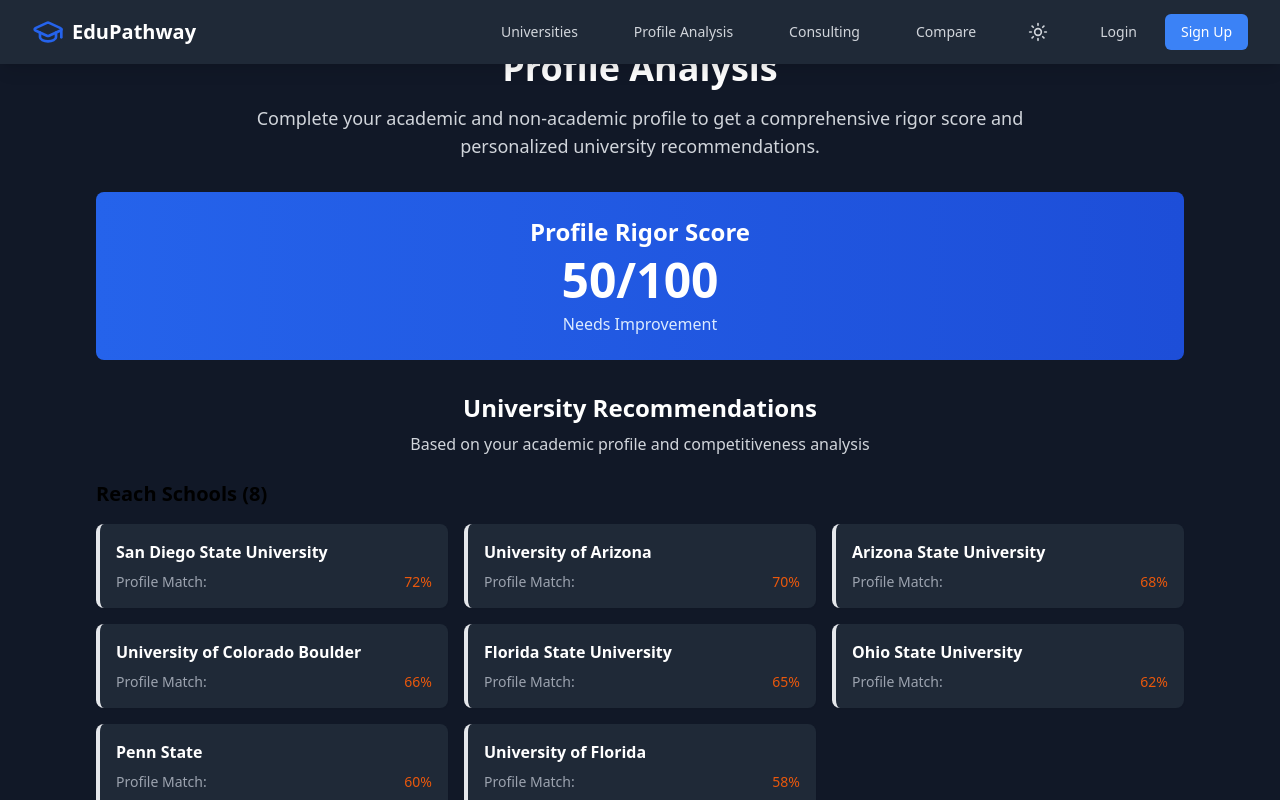
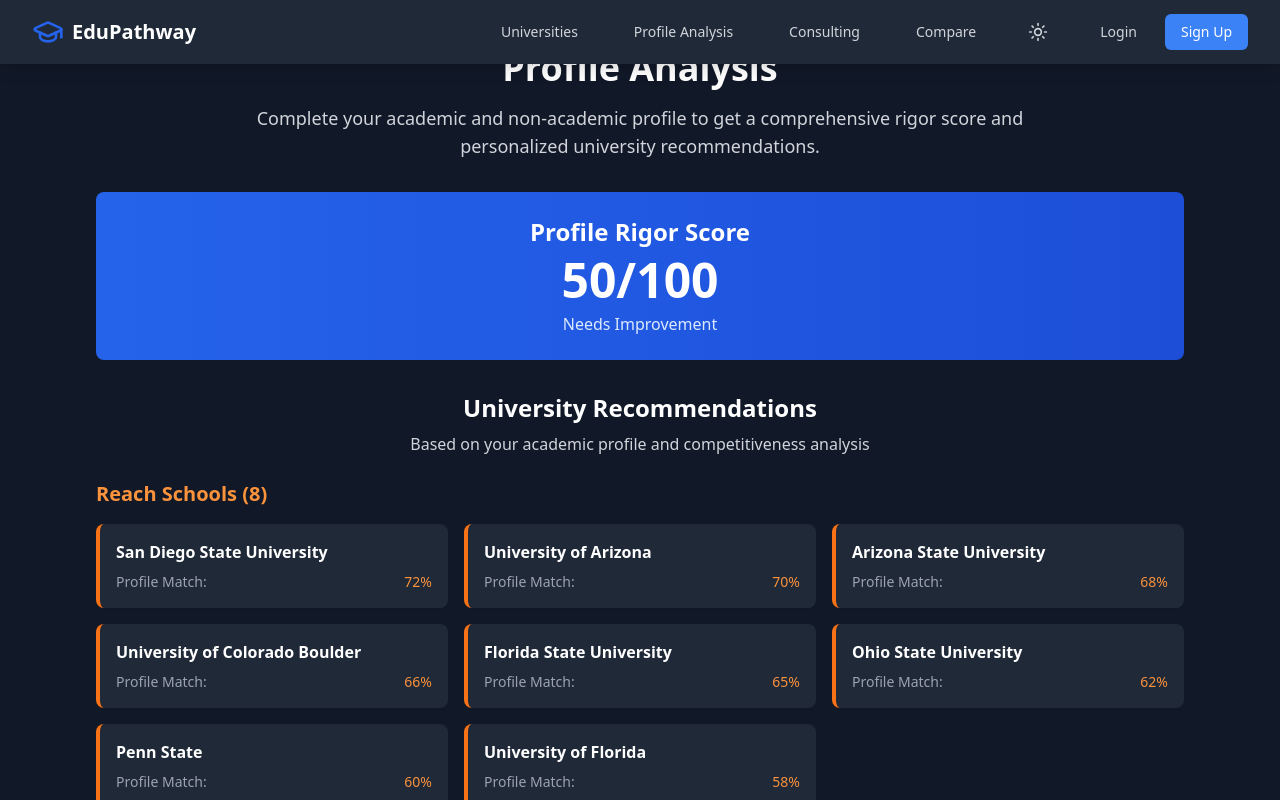
Before and after one commit to JryMx/proj_uscollegehub, a React (Vite) app: page /student-profile in a window 1280 px wide. Both pictures are taken after typing "5", "5", "5", "5", "5", "5" into the empty fields and a click on the button "Calculate Profile Score". Shown: the part 120-920 px from the top of the page. Built offline with nearby package versions, Linux system fonts and the light colour scheme.

Commit message:
Fix coloring issues and dark mode support

```diff
--- a/src/pages/StudentProfilePage.tsx
+++ b/src/pages/StudentProfilePage.tsx
@@ -122,26 +122,30 @@ const StudentProfilePage: React.FC = () => {
 
               const categoryTitle = category === 'safety' ? 'Likely Schools' :
                                   category === 'target' ? 'Target Schools' : 'Reach Schools';
-              const categoryColor = category === 'safety' ? 'green' :
-                                   category === 'target' ? 'blue' : 'orange';
+              const categoryColorClasses = category === 'safety' ? 'text-green-700 dark:text-green-400' :
+                                         category === 'target' ? 'text-blue-700 dark:text-blue-400' : 'text-orange-700 dark:text-orange-400';
+              const borderColorClass = category === 'safety' ? 'border-green-500' :
+                                     category === 'target' ? 'border-blue-500' : 'border-orange-500';
+              const textColorClass = category === 'safety' ? 'text-green-600 dark:text-green-400' :
+                                   category === 'target' ? 'text-blue-600 dark:text-blue-400' : 'text-orange-600 dark:text-orange-400';
 
               return (
                 <div key={category} className="mb-6">
-                  <h3 className={`text-xl font-bold mb-4 text-${categoryColor}-700`}>
+                  <h3 className={`text-xl font-bold mb-4 ${categoryColorClasses}`}>
                     {categoryTitle} ({categoryRecommendations.length})
                   </h3>
                   <div className="grid md:grid-cols-2 lg:grid-cols-3 gap-4">
                     {categoryRecommendations.map((recommendation: SchoolRecommendation, index: number) => (
                       <div
                         key={`${recommendation.universityId}-${index}`}
-                        className={`bg-white dark:bg-gray-800 border-l-4 border-${categoryColor}-500 rounded-lg shadow-sm p-4`}
+                        className={`bg-white dark:bg-gray-800 border-l-4 ${borderColorClass} rounded-lg shadow-sm p-4`}
                         data-testid={`recommendation-${category}-${index}`}
                       >
                         <h4 className="font-bold text-gray-900 dark:text-white mb-2">{recommendation.universityId}</h4>
                         <div className="space-y-2 text-sm">
                           <div className="flex justify-between">
                             <span className="text-gray-600 dark:text-gray-400">Profile Match:</span>
-                            <span className={`font-medium text-${categoryColor}-600`}>
+                            <span className={`font-medium ${textColorClass}`}>
                               {Math.round(recommendation.admissionChance * 100)}%
                             </span>
                           </div>
```
